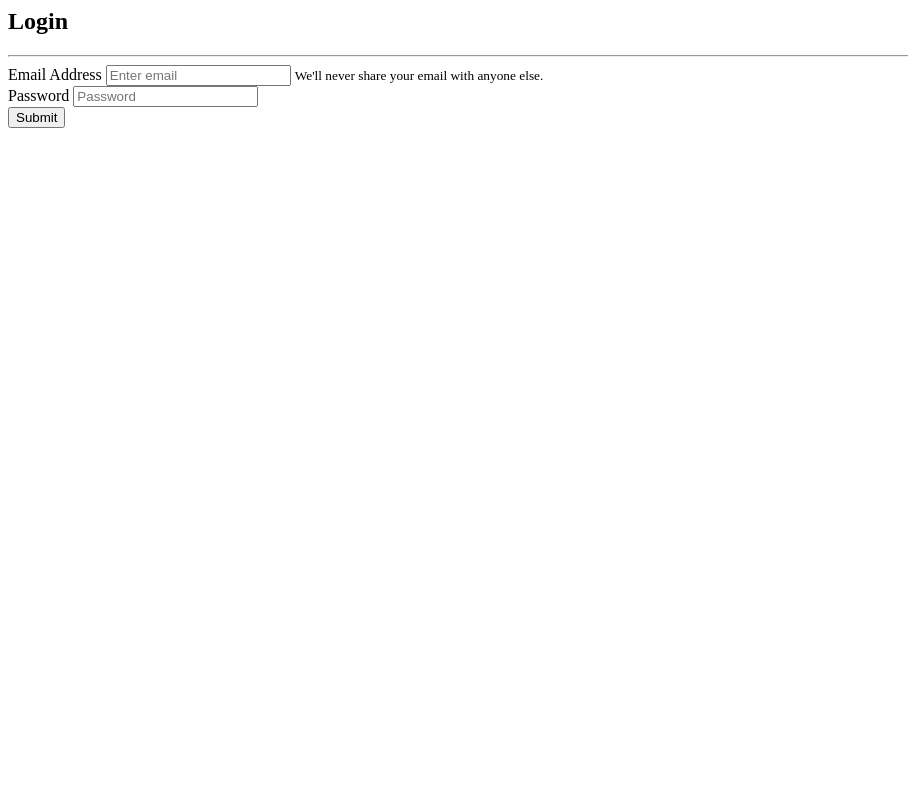
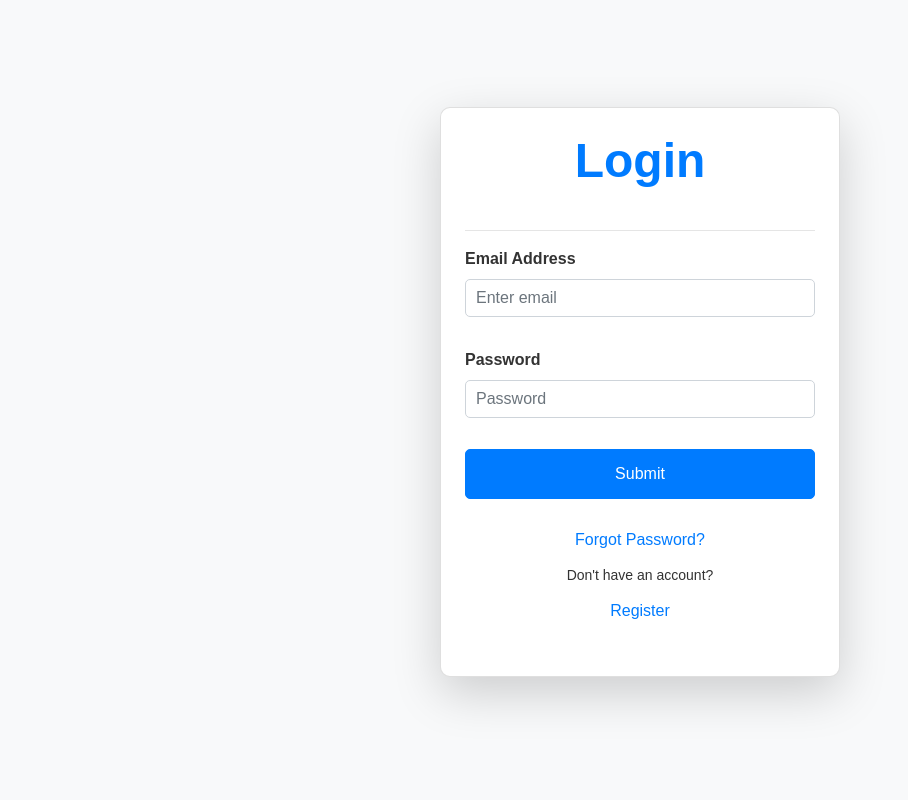
Before and after one commit to Sakshi29-p/woc7.0-django-ecommerce-sakshipatadiya, a Django app: page /login/ in a window 1280 px wide. Shown: the whole page, without its empty margins (0-908 px from the left). Run offline with Django 4.2, Linux system fonts and the light colour scheme; some libraries are stand-ins or nearby versions.

Commit message:
login css

```diff
--- /dev/null
+++ b/ecommerce/home/static/css/login.css
@@ -0,0 +1,68 @@
+/* Login and Register Page Styles */
+body {
+    background-color: #f8f9fa;  /* Keep the background consistent */
+    height: 100vh;
+    display: flex;
+    justify-content: center;
+    align-items: center;
+    font-family: Arial, sans-serif;
+    color: #333;
+}
+
+.login-container {
+    width: 100%;
+    max-width: 400px;
+    margin: 0 auto;
+}
+
+.card {
+    background-color: white;
+    border-radius: 10px;
+    padding: 2em;
+    box-shadow: 0 4px 10px rgba(0, 0, 0, 0.1);
+}
+
+h2.login-heading {  /* Add a specific class to target this */
+    color: #007bff;
+    text-align: center;
+    font-size: 3em;  /* Larger font size */
+    margin-bottom: 20px;
+    font-weight: bold;
+}
+
+.form-group label {
+    font-weight: bold;
+}
+
+.form-control {
+    border-radius: 5px;
+    padding: 10px;
+    font-size: 16px;
+    margin-bottom: 15px;
+    width: 100%;
+}
+
+.btn {
+    font-size: 16px;
+    padding: 12px 15px;
+    border-radius: 5px;
+    width: 100%;
+}
+
+.alert {
+    margin-bottom: 15px;
+}
+
+.forgot-password, .register-link {
+    color: #007bff;
+    text-decoration: none;
+    font-size: 14px;
+}
+
+.forgot-password:hover, .register-link:hover {
+    text-decoration: underline;
+}
+
+.text-center {
+    font-size: 14px;
+}
--- a/ecommerce/home/templates/login.html
+++ b/ecommerce/home/templates/login.html
@@ -1,12 +1,21 @@
-<html>
+{% load static %}
+
+<html lang="en">
   <head>
-
+    <meta charset="UTF-8">
+    <meta name="viewport" content="width=device-width, initial-scale=1.0">
+    <title>Login</title>
+    <link rel="stylesheet" href="https://stackpath.bootstrapcdn.com/bootstrap/4.3.1/css/bootstrap.min.css">
+    <link rel="stylesheet" href="{% static 'css/login.css' %}">
   </head>
   <body>
+    <div class="login-container">
       <form method="post">
         {% csrf_token %}
-            <h2>Login</h2>
+        <div class="card shadow-lg p-4">
+        <h2 class="text-center mb-4 login-heading">Login</h2>
           <hr>
+
           {% if messages %}
             <div class="alert alert-primary" role="alert">
               {% for message in messages %}
@@ -14,16 +23,29 @@
               {% endfor %}
             </div>
           {% endif %}
+
           <div class="form-group">
             <label for="exampleInputEmail1">Email Address</label>
             <input type="email" class="form-control" name="email" id="exampleInputEmail1" aria-describedby="emailHelp" placeholder="Enter email">
-              <small id="emailHelp" class="form-text text-muted">We'll never share your email with anyone else.</small>
           </div>
+
           <div class="form-group">
             <label for="exampleInputPassword1">Password</label>
             <input type="password" class="form-control" name="password" id="exampleInputPassword1" placeholder="Password">
           </div>
-            <button type="submit" class="btn btn-primary">Submit</button>
+
+          <button type="submit" class="btn btn-primary btn-block">Submit</button>
+
+          <div class="text-center mt-3">
+            <a href="#" class="btn btn-link">Forgot Password?</a>
+            <p>Don't have an account? <a href="/register" class="btn btn-link">Register</a></p>
+          </div>
+        </div>
       </form>
+    </div>
+
+    <script src="https://code.jquery.com/jquery-3.3.1.slim.min.js"></script>
+    <script src="https://cdnjs.cloudflare.com/ajax/libs/popper.js/1.14.7/umd/popper.min.js"></script>
+    <script src="https://stackpath.bootstrapcdn.com/bootstrap/4.3.1/js/bootstrap.min.js"></script>
   </body>
 </html>
```
Also changed, not shown: ecommerce/db.sqlite3. Lines whose indentation alone changed are shown as unchanged.
